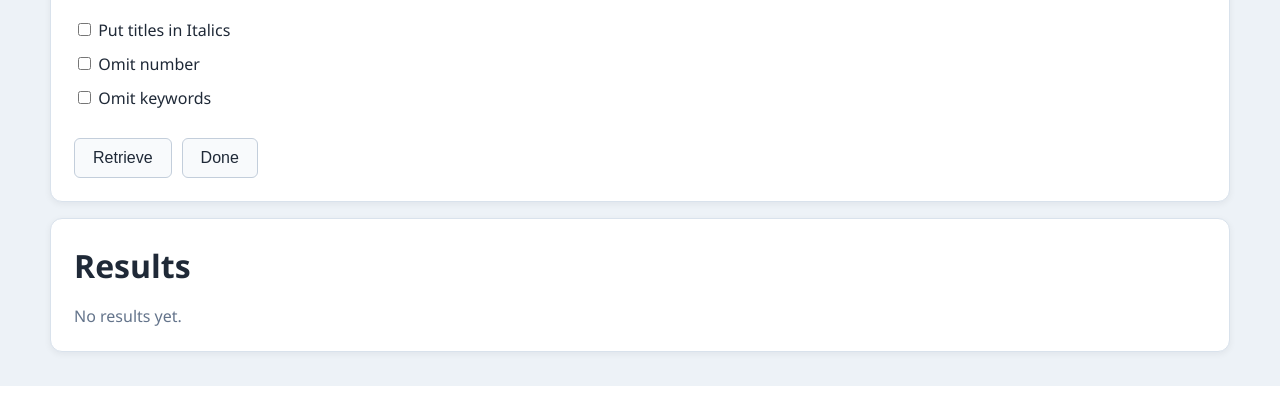
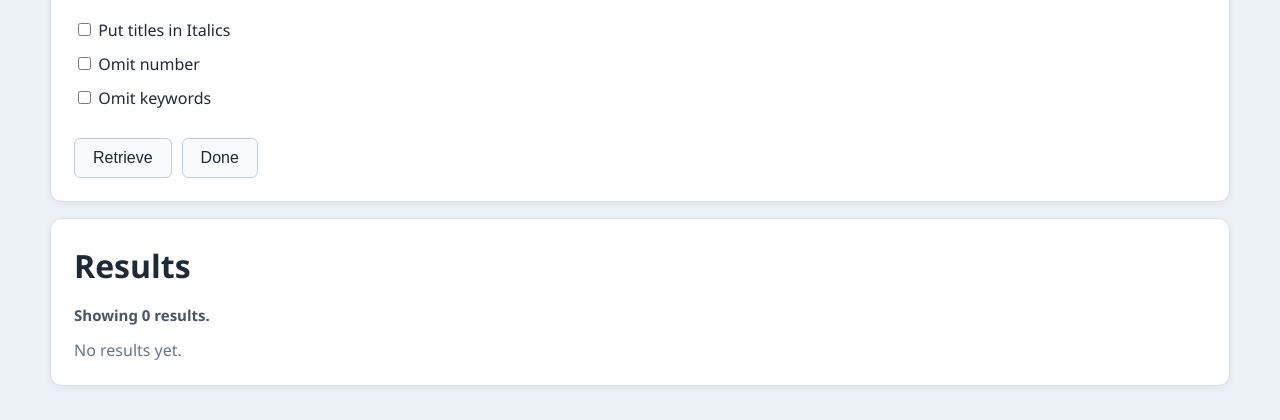
Before and after one commit to yanny2five/paperfile-web, a Flask app: page /retrieve in a window 1280 px wide. Shown: the part 697-1117 px from the top of the page. Before the commit the page ends 1083 px from the top, so only its background shows below. Run offline with Flask 3, Linux system fonts and the light colour scheme.

Commit message:
Results UI: add counts and improve list scanability
Show a visible results count and wrap result cards in a scrollable list with cleaner long-text wrapping and spacing so large result sets are easier to scan without changing any routes or form behavior.

Made-with: Cursor

```diff
--- a/templates/_paperfile_search_styles.html
+++ b/templates/_paperfile_search_styles.html
@@ -219,6 +219,23 @@
             font-size: clamp(17px, 1.55vw, 19px);
             line-height: 1.72;
             box-shadow: 0 2px 8px rgba(15, 23, 42, 0.05);
+            overflow-wrap: anywhere;
+            word-break: normal;
+            white-space: normal;
+        }
+
+        .results-count {
+            margin: 0 0 12px 0;
+            font-size: 15px;
+            color: #475569;
+            font-weight: 600;
+        }
+
+        .results-list {
+            max-height: min(72vh, 920px);
+            overflow-y: auto;
+            overflow-x: hidden;
+            padding-right: 6px;
         }
 
         .muted {
@@ -292,7 +309,7 @@
             display: flex;
             gap: 10px;
             align-items: flex-start;
-            margin-bottom: 10px;
+            margin-bottom: 12px;
         }
 
         .result-row input[type="checkbox"] {
--- a/templates/index.html
+++ b/templates/index.html
@@ -36,6 +36,7 @@
             <h2>Results</h2>
 
         {% if ui_mode == 'retrieve' %}
+        <p class="results-count">Showing {{ formatted_results|length if formatted_results else 0 }} results.</p>
         {% if export_numbers %}
             <div class="button-row" style="margin-bottom: 18px;">
                 <form method="POST" action="/export/bibtex" style="display: inline;">
@@ -50,9 +51,11 @@
         {% endif %}
 
         {% if formatted_results %}
+            <div class="results-list">
                 {% for r in formatted_results %}
                     <div class="result">{{ r | safe }}</div>
                 {% endfor %}
+            </div>
         {% else %}
             <div class="muted">No results yet.</div>
         {% endif %}
@@ -61,18 +64,21 @@
             <div class="panel">
                 <h3>Results</h3>
                 {% if result_rows %}
+                    <p class="results-count">Showing {{ result_rows|length }} results.</p>
                     <form method="POST" action="/staging/add" id="add-staging-form">
                         <div class="panel-actions">
                             <button type="button" id="pick-all">Select all</button>
                             <button type="button" id="pick-none">Unselect all</button>
                             <button type="submit" class="btn-add-export">Add selected to export list</button>
                         </div>
+                        <div class="results-list">
                             {% for row in result_rows %}
                                 <div class="result-row">
                                     <input type="checkbox" name="pick" value="{{ row.num }}" id="pick-{{ row.num }}">
                                     <div class="result">{{ row.html | safe }}</div>
                                 </div>
                             {% endfor %}
+                        </div>
                         <div class="button-row" style="margin-top: 16px;">
                             <button type="submit">Add selected to export list</button>
                         </div>
```
Lines whose indentation alone changed are shown as unchanged.
